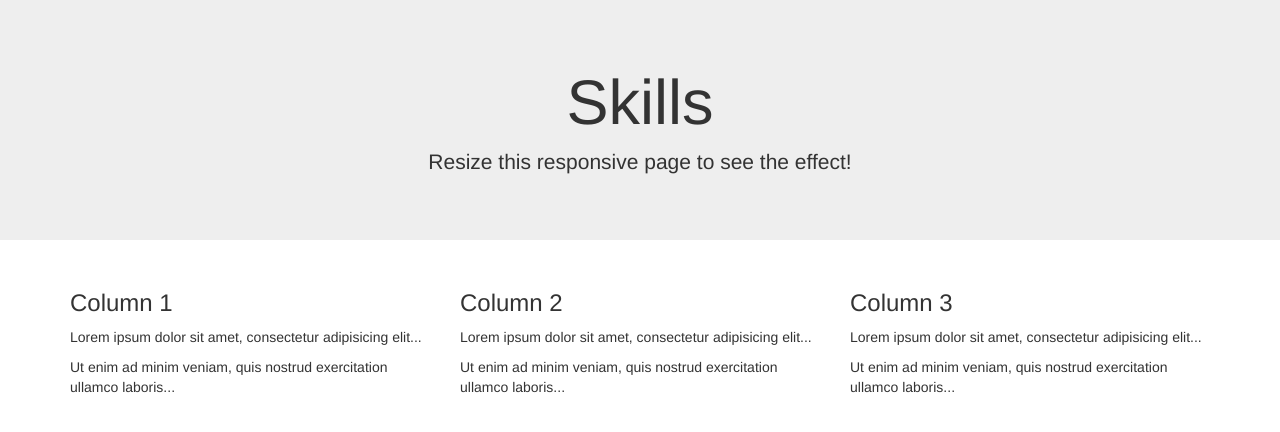
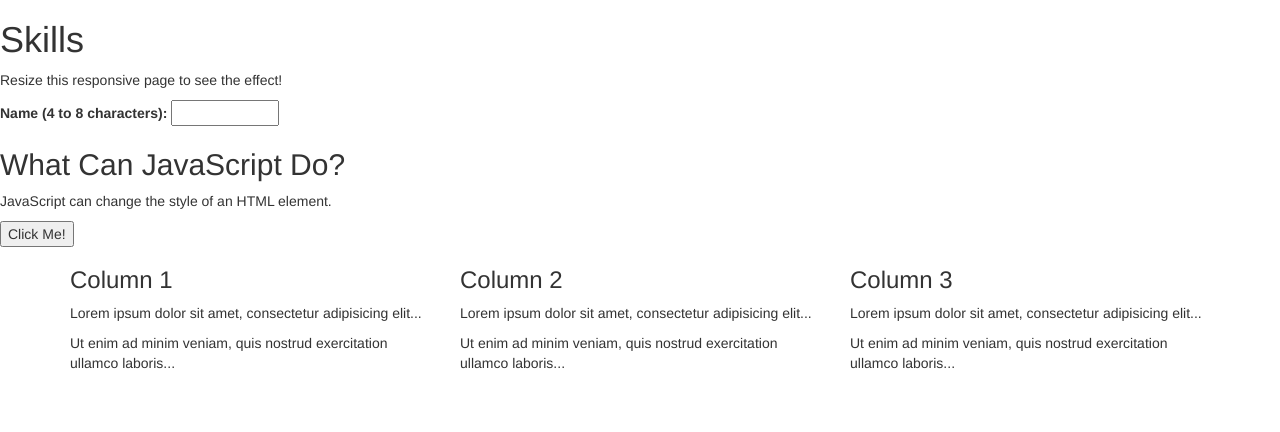
Before and after one commit to RajeshMSharma/skills, a plain HTML site: page index.html in a window 1280 px wide. Drawn offline with nearby package versions, Linux system fonts and the light colour scheme.

Commit message:
Add files via upload

```diff
--- a/index.html
+++ b/index.html
@@ -10,11 +10,20 @@
 </head>
 <body>
 
-<div class="jumbotron text-center">
+<div>
   <h1>Skills</h1>
   <p>Resize this responsive page to see the effect!</p>
 </div>
+<label for="name">Name (4 to 8 characters):</label>
 
+<input type="text" id="name" name="name" required
+       minlength="4" maxlength="8" size="10">
+
+<h2>What Can JavaScript Do?</h2>
+
+<p id="demo">JavaScript can change the style of an HTML element.</p>
+
+<button type="button" onclick="document.getElementById('demo').style.fontSize='35px'">Click Me!</button>
 <div class="container">
   <div class="row">
     <div class="col-sm-4">
```
